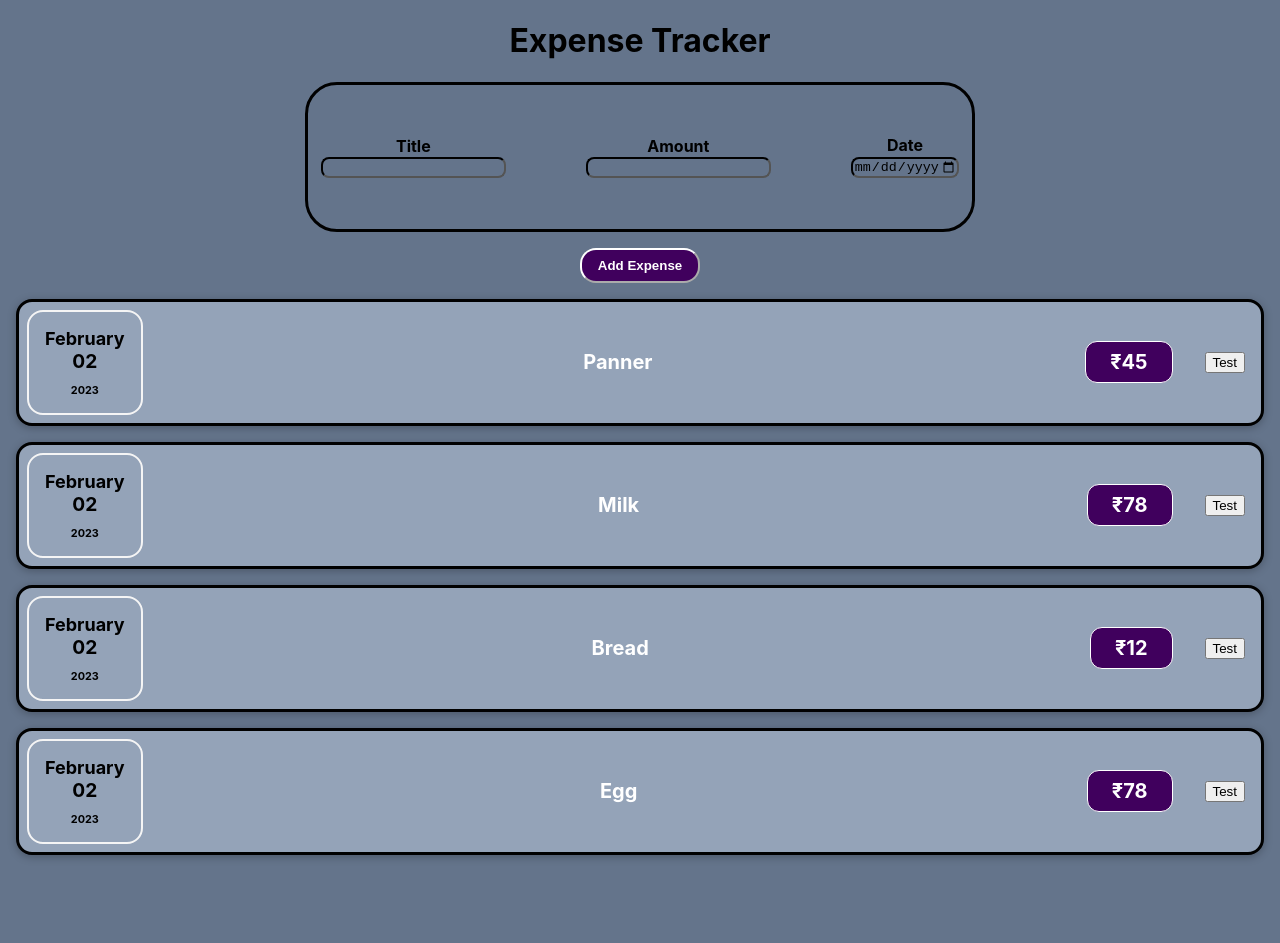
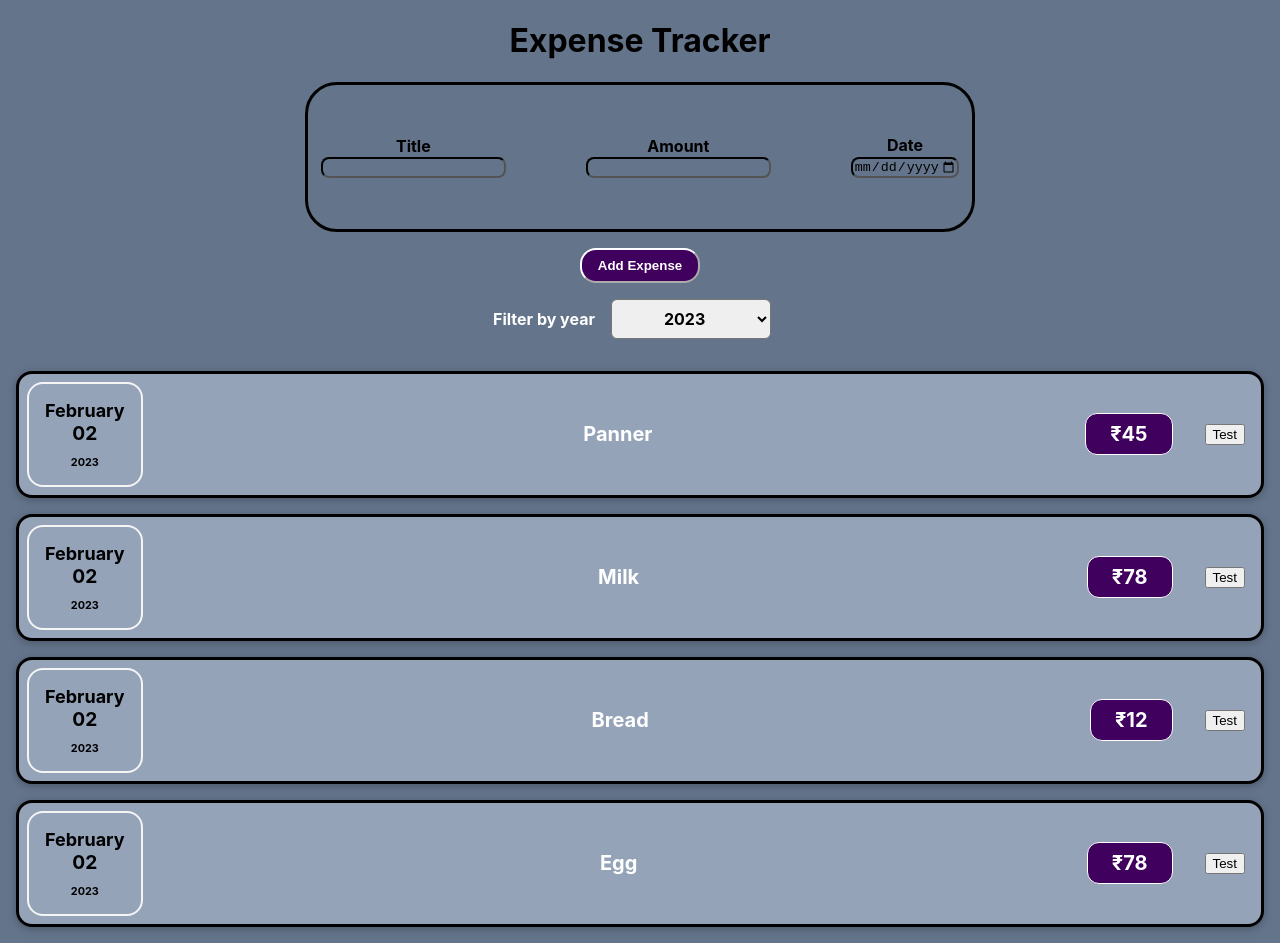
Before and after one commit to himanshu-pixel/expense-tracker, a React (Create React App) app: page / in a window 1280 px wide. Before the commit the page ends 871 px from the top, so only its background shows below. Built offline with nearby package versions, Linux system fonts and the light colour scheme.

Commit message:
inital commit

```diff
--- a/src/App.js
+++ b/src/App.js
@@ -1,12 +1,13 @@
 import logo from "./logo.svg";
 import "./App.css";
-import ExpenseItem from "./components/ExpenseItem";
-import Card from "./components/Card";
-import ExpenseForm from "./components/ExpenseForm";
 import NewExpense from "./components/NewExpense";
-import Expense from "./components/Expense";
+import Expenses from "./components/Expenses";
 
 function App() {
+  const expenseHandler = (expense) => {
+    console.log("in App.js");
+    console.log(expense);
+  };
   const expenses = [
     { date: new Date(), item: "Panner", cost: 45 },
     { date: new Date(), item: "Milk", cost: 78 },
@@ -17,8 +18,8 @@
   return (
     <div className="App">
       <h1>Expense Tracker</h1>
-      <NewExpense />
-      <Expense item={expenses} />
+      <NewExpense onExpenseHandler={expenseHandler} />
+      <Expenses item={expenses} />
     </div>
   );
 }
--- a/src/components/Expense.js
+++ b/src/components/Expenses.js
@@ -1,8 +1,19 @@
+import React, { useState } from "react";
 import "./expense.css";
 import ExpenseItem from "./ExpenseItem";
-function Expense(props) {
+import ExpensesFilter from "./ExpensesFilter";
+function Expenses(props) {
+  const [filteredYear, setFilteredYear] = useState("2020");
+  const filterChangeHandler = (selectedYear) => {
+    setFilteredYear(selectedYear);
+  };
+
   return (
     <div>
+      <ExpensesFilter
+        selected={filteredYear}
+        onChangeFilter={filterChangeHandler}
+      />
       <ExpenseItem
         date={props.item[0].date}
         item={props.item[0].item}
@@ -26,4 +37,4 @@
     </div>
   );
 }
-export default Expense;
+export default Expenses;
--- /dev/null
+++ b/src/components/ExpensesFilter.js
@@ -0,0 +1,22 @@
+import React from "react";
+import "./expenseFilter.css";
+function ExpensesFilter(props) {
+  function dropDownHandler(event) {
+    props.onChangeFilter(event.target.value);
+  }
+  return (
+    <div className="expenses-filter">
+      <div className="expenses-filter__control">
+        <label>Filter by year</label>
+        <select onChange={dropDownHandler}>
+          <option value="2023">2023</option>
+          <option value="2022">2022</option>
+          <option value="2021">2021</option>
+          <option value="2020">2020</option>
+          <option value="2019">2019</option>
+        </select>
+      </div>
+    </div>
+  );
+}
+export default ExpensesFilter;
--- a/src/components/NewExpense.js
+++ b/src/components/NewExpense.js
@@ -2,13 +2,13 @@
 import "./NewExpense.css";
 import ExpenseForm from "./ExpenseForm";
 
-function NewExpense() {
+function NewExpense(props) {
   const enteredExpenseHandler = (enteredExpense) => {
     const expenseData = {
       ...enteredExpense,
       id: Math.random().toString(),
     };
-    console.log(expenseData);
+    props.onExpenseHandler(expenseData);
   };
   return (
     <div className="new-expense">
--- /dev/null
+++ b/src/components/expenseFilter.css
@@ -0,0 +1,22 @@
+.expenses-filter {
+  color: white;
+  padding: 0 1rem;
+}
+.expenses-filter__contol {
+  display: flex;
+  width: 100%;
+  align-items: center;
+  justify-content: space-between;
+  margin: 1rem 0;
+}
+.expenses-filter label {
+  font-weight: bold;
+  margin-bottom: 0.5rem;
+}
+.expenses-filter select {
+  font: inherit;
+  padding: 0.5rem 3rem;
+  font-weight: bold;
+  border-radius: 6px;
+  margin: 1rem;
+}
```
